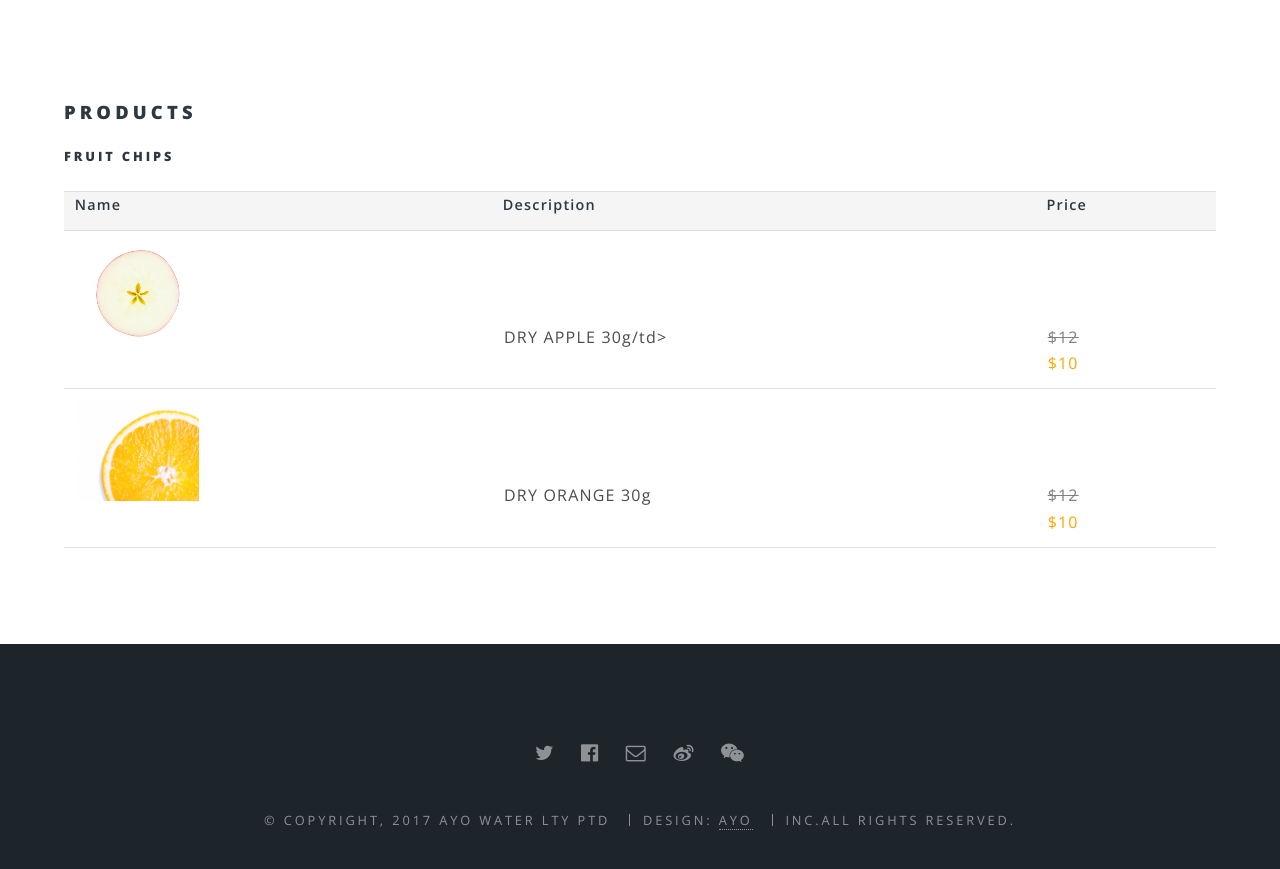
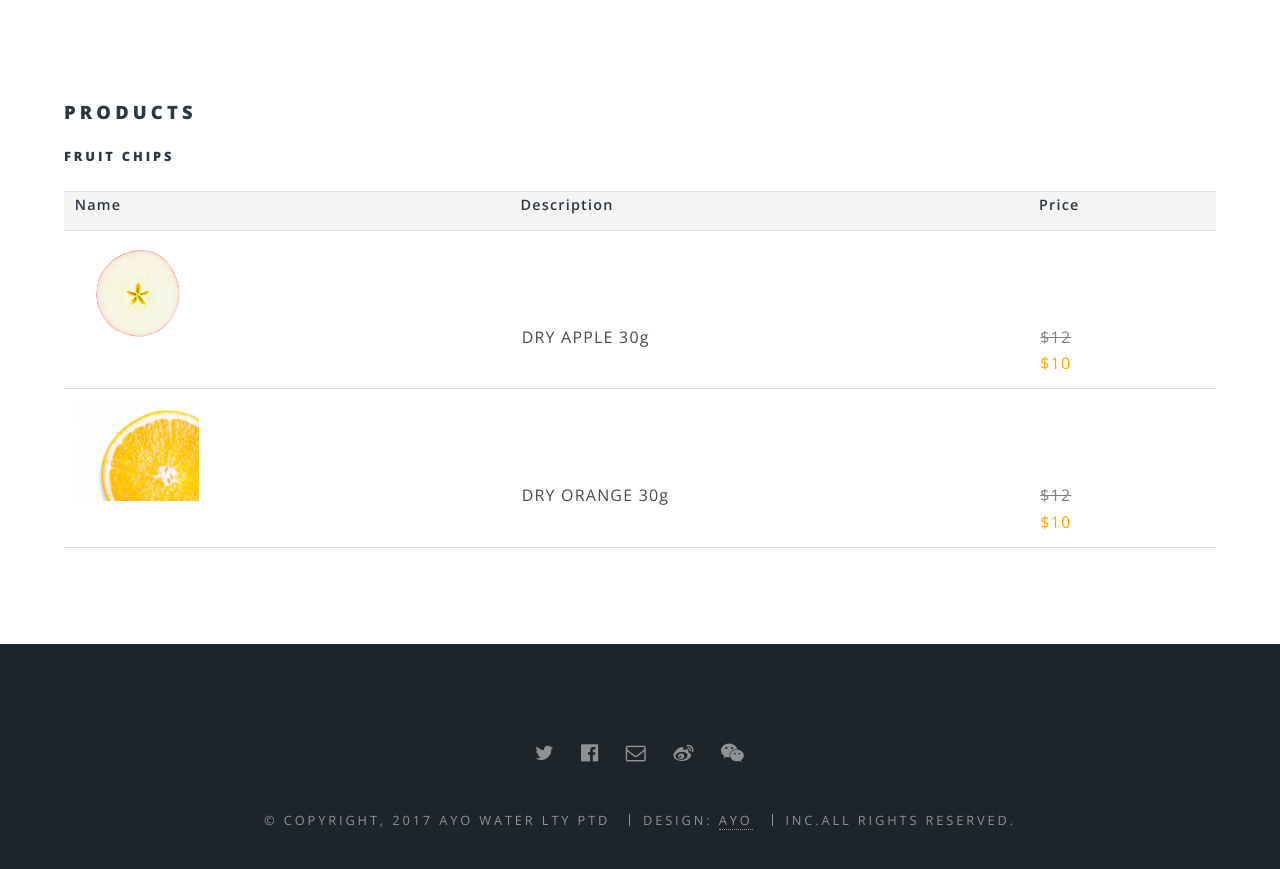
Before and after one commit to ckhung93/ayowater.github.io, a Jekyll site: the page built from products.html, in a window 1280 px wide and 1258 px high. Shown: the part 335-1204 px from the top of the window. Built offline with Jekyll 4.4.1, drawn with Linux system fonts in a browser that asks for light colours.

Commit message:
Update products.html

```diff
--- a/products.html
+++ b/products.html
@@ -14,8 +14,8 @@
   </tr>
   <tr>
     <td><img src="images/apple.png" height="100"></td>
-    <td>DRY APPLE 30g/td>
-    <td><font color="grey"><s>$12 </s></font><br />
+    <td>DRY APPLE 30g</td>
+    <td align="centre"><font color="grey"><s>$12 </s></font><br />
 	    <font color="orange">$10</font></td>
   </tr>
   <tr>
```
